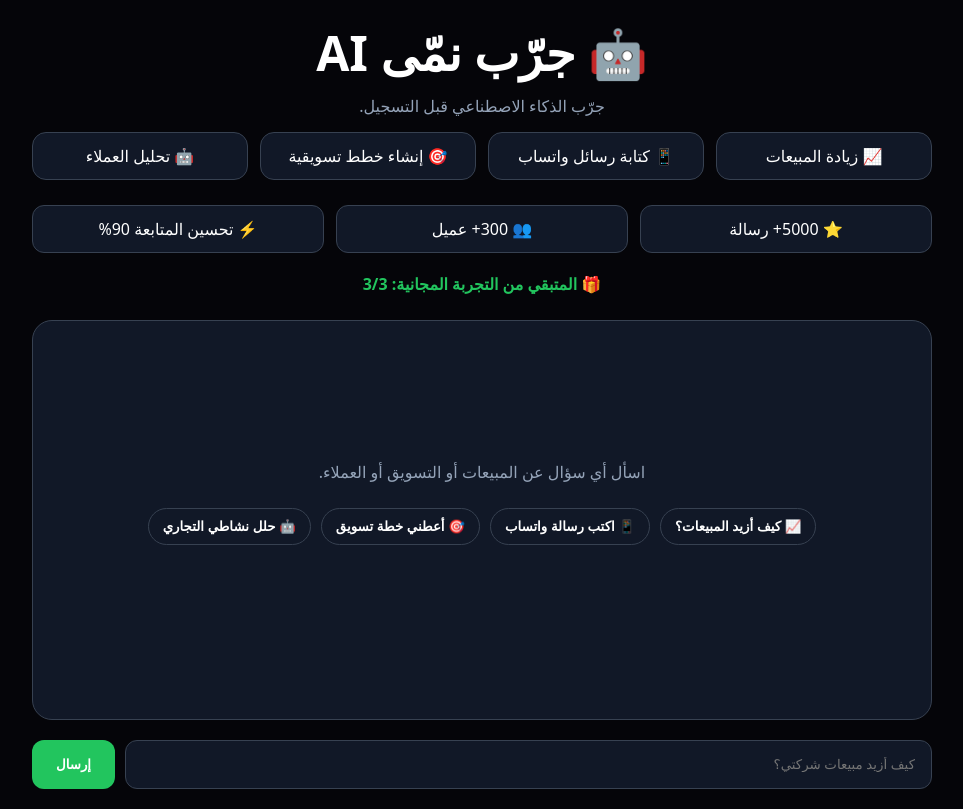
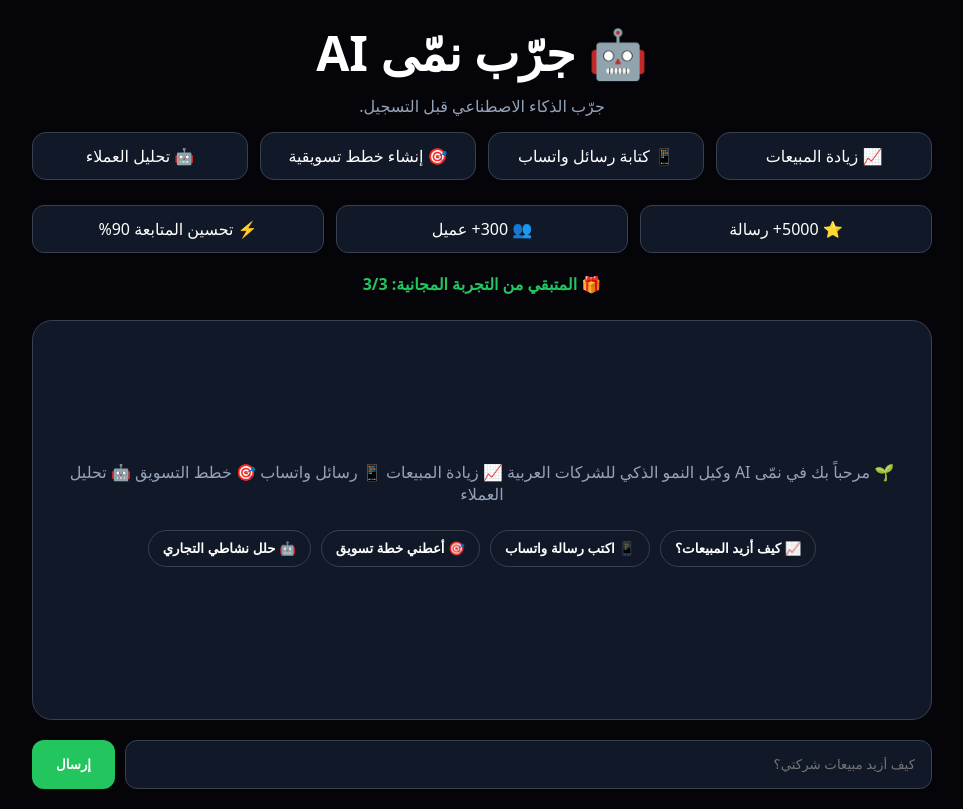
Before and after one commit to namma-ai-sa/namma-ai, a Next.js app: page /guest in a window 1280 px wide. Shown: the whole page, without its empty margins (158-1121 px from the left). Built offline with nearby package versions, Linux system fonts and the light colour scheme.

Commit message:
guest chat v5 welcome hero

```diff
--- a/app/guest/page.jsx
+++ b/app/guest/page.jsx
@@ -204,7 +204,14 @@ export default function GuestPage() {
                 marginTop: "120px",
               }}
             >
-              اسأل أي سؤال عن المبيعات أو التسويق أو العملاء.
+              🌱 مرحباً بك في نمّى AI
+
+              وكيل النمو الذكي للشركات العربية
+
+              📈 زيادة المبيعات
+              📱 رسائل واتساب
+              🎯 خطط التسويق
+              🤖 تحليل العملاء
 
               <div
                 style={{
```
